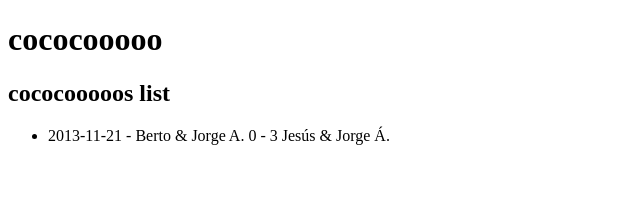
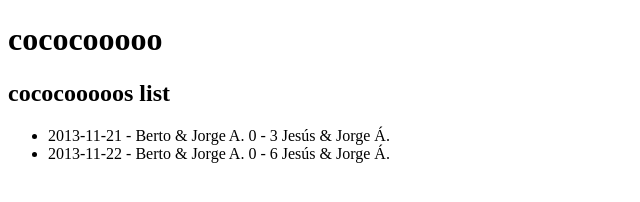
Before and after one commit to bladron/cococooooo, a plain HTML site: page index.html in a window 1280 px wide. Shown: the whole page, without its empty margins (0-640 px from the left). Drawn offline with Linux system fonts and the light colour scheme.

Commit message:
updating results

```diff
--- a/index.html
+++ b/index.html
@@ -6,6 +6,8 @@
 		<h2>cococooooos list</h2>
 		<ul>
 			<li class="impossible">2013-11-21 - Berto &amp; Jorge A. 0 - 3 Jes&uacute;s &amp; Jorge &Aacute;.</li>
+ <li class="impossible">2013-11-22 - Berto &amp; Jorge A. 0 - 6 Jes&uacute;s &amp; Jorge &Aacute;.</li>
+
 		</ul>
 	</body>
 </html>
```
